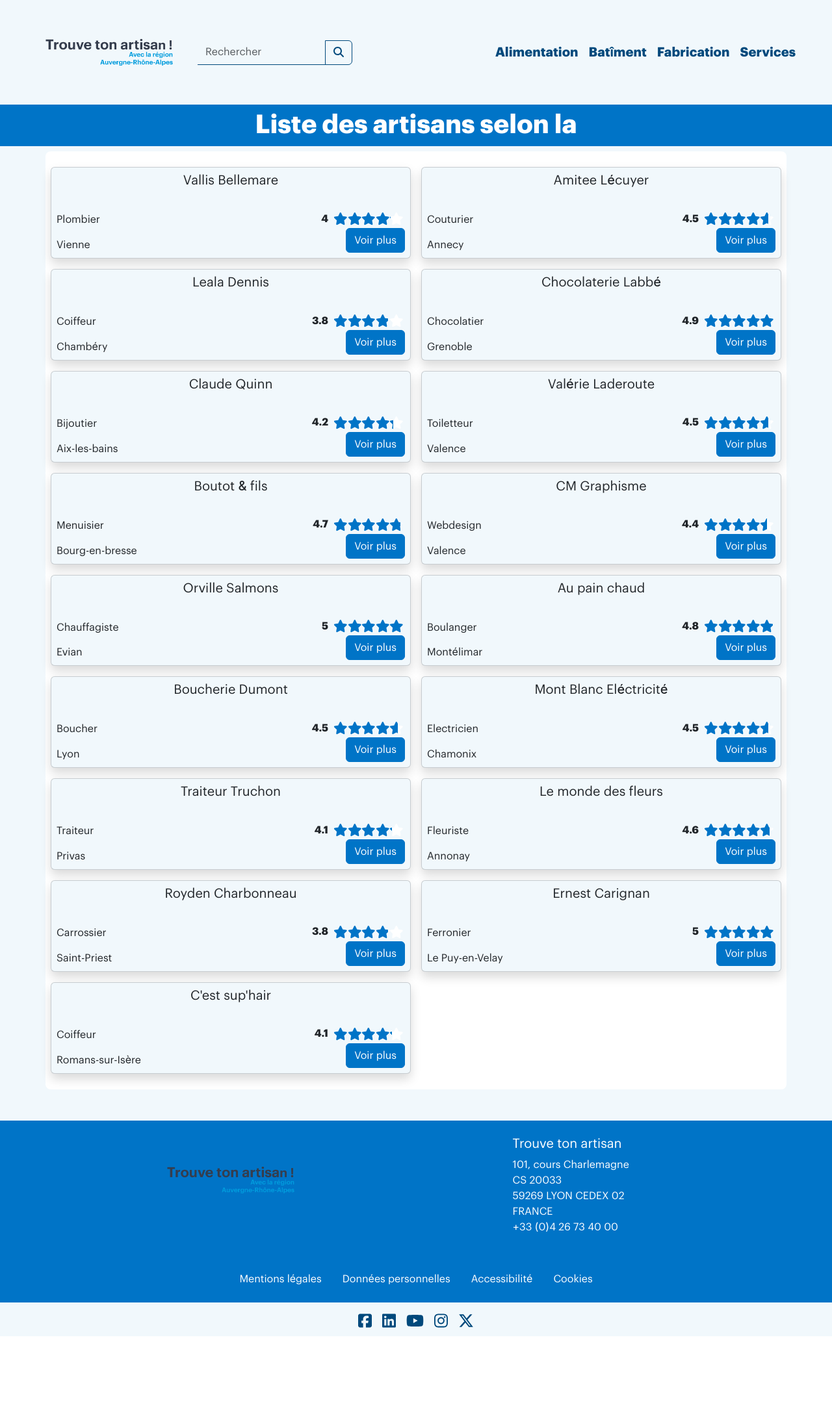
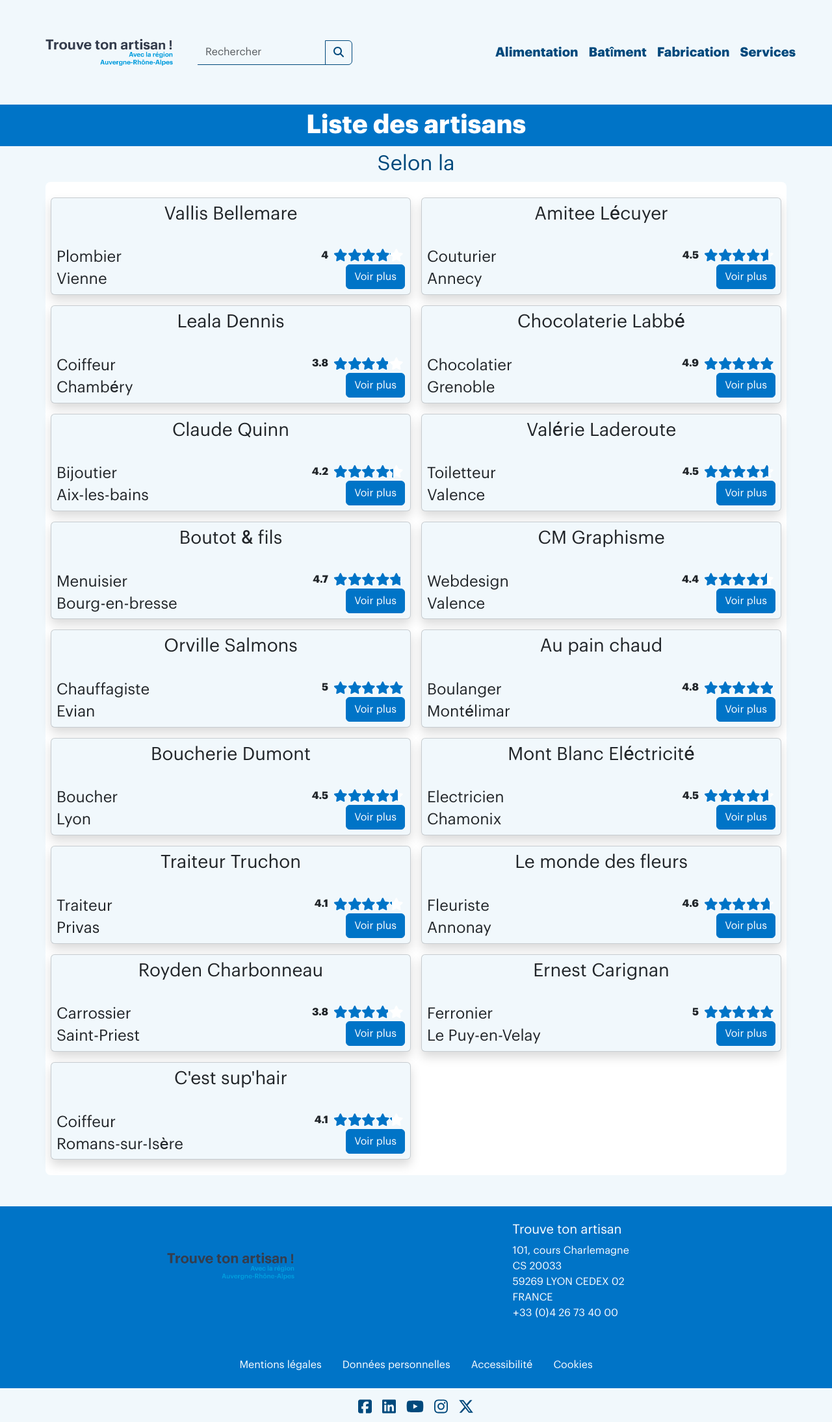
Before and after one commit to Laeti-Challant/trouve-ton-artisan, a React (Vite) app: page /artisans/1 in a window 1280 px wide. Shown: the whole page at 65% size. Before the commit the page ends 2057 px from the top, so only its background shows below. Built offline with nearby package versions, Linux system fonts and the light colour scheme.

Commit message:
feat: update README, add title to index.html, enhance accessibility in components, and improve layout for artisans list

```diff
--- a/index.html
+++ b/index.html
@@ -4,6 +4,7 @@
     <meta charset="UTF-8" />
     <link rel="icon" type="image/svg+xml" href="/favicon-32.png" />
     <meta name="viewport" content="width=device-width, initial-scale=1.0" />
+    <title>Trouve ton artisan - région Auvergne Rhône Alpes</title>
   </head>
   <body>
     <div id="root"></div>
--- a/src/components/common/ArtisanCard.tsx
+++ b/src/components/common/ArtisanCard.tsx
@@ -15,12 +15,16 @@ export default function ArtisanCard({ artisan }: IArtisanCardProps) {
     >
       <Card.Body className="d-flex flex-column p-2">
         <div className="d-flex justify-content-center">
-          <Card.Title className="pb-4">{artisan.name}</Card.Title>
+          <Card.Title as="h3" className="pb-4">
+            {artisan.name}
+          </Card.Title>
         </div>
         <div className="d-flex justify-content-between">
           <div className="d-flex flex-column justify-content-between">
-            <Card.Text className="m-0 pt-1">{artisan.specialty}</Card.Text>
-            <Card.Text>{artisan.location}</Card.Text>
+            <Card.Text as="h4" className="m-0 pt-1">
+              {artisan.specialty}
+            </Card.Text>
+            <Card.Text as="h4">{artisan.location}</Card.Text>
           </div>
           <div className="d-flex flex-column w-50 text-end align-items-end">
             <Card.Text
--- a/src/components/layout/Footer.tsx
+++ b/src/components/layout/Footer.tsx
@@ -30,7 +30,10 @@ export default function Footer() {
           </Row>
           <Row className="text-center text-md-center mt-5">
             <Col md={12}>
-              <nav className="nav flex-column flex-md-row justify-content-md-center">
+              <nav
+                aria-label="Liens légaux"
+                className="nav flex-column flex-md-row justify-content-md-center"
+              >
                 <Link className="nav-link text-white" to={"/"}>
                   Mentions légales
                 </Link>
@@ -50,36 +53,36 @@ export default function Footer() {
       </div>
       <Row>
         <Col md={12} className="text-center mt-2">
-          <a href="#">
+          <span>
             <FontAwesomeIcon
               className="p-2 fs-4 text-secondary"
               icon={faSquareFacebook}
             />
-          </a>
-          <a href="#">
+          </span>
+          <span>
             <FontAwesomeIcon
               className="p-2 fs-4 text-secondary"
               icon={faLinkedin}
             />
-          </a>
-          <a href="#">
+          </span>
+          <span>
             <FontAwesomeIcon
               className="p-2 fs-4 text-secondary"
               icon={faYoutube}
             />
-          </a>
-          <a href="#">
+          </span>
+          <span>
             <FontAwesomeIcon
               className="p-2 fs-4 text-secondary"
               icon={faInstagram}
             />
-          </a>
-          <a href="#">
+          </span>
+          <span>
             <FontAwesomeIcon
               className="p-2 fs-4 text-secondary"
               icon={faXTwitter}
             />
-          </a>
+          </span>
         </Col>
       </Row>
     </footer>
--- a/src/components/layout/Header.tsx
+++ b/src/components/layout/Header.tsx
@@ -39,7 +39,11 @@ export default function Header() {
 
   return (
     <header className="px-2 px-md-5 mb-4 mb-md-0">
-      <Navbar expand="lg" className="d-flex justify-content-around">
+      <Navbar
+        expand="lg"
+        className="d-flex justify-content-around"
+        aria-label=""
+      >
         <Navbar.Brand as={Link} to="/">
           <Logo />
         </Navbar.Brand>
@@ -53,7 +57,11 @@ export default function Header() {
               value={searchTerm}
               onChange={handleSearch}
             />
-            <Button variant="outline-secondary" type="submit">
+            <Button
+              aria-label="Lancer la recherche d'artisan"
+              variant="outline-secondary"
+              type="submit"
+            >
               <FontAwesomeIcon icon={faMagnifyingGlass} />
             </Button>
           </InputGroup>
--- a/src/components/pages/ArtisansList.tsx
+++ b/src/components/pages/ArtisansList.tsx
@@ -74,10 +74,13 @@ export default function ArtisansList() {
         <div className="bg-primary">
           <Container>
             <h1 className="text-white fw-bold py-2 text-center">
-              Liste des artisans selon la {baseTag}
+              Liste des artisans
             </h1>
           </Container>
         </div>
+        <Container>
+          <h2 className="text-secondary text-center">Selon la {baseTag}</h2>
+        </Container>
         <Container className="w-100 py-3 mx-auto bg-white rounded-3">
           <Row>
             {filteredArtisans.map((artisan) => (
```
Also changed, not shown: 1 other file (tests, documents, lock files or other folders).
